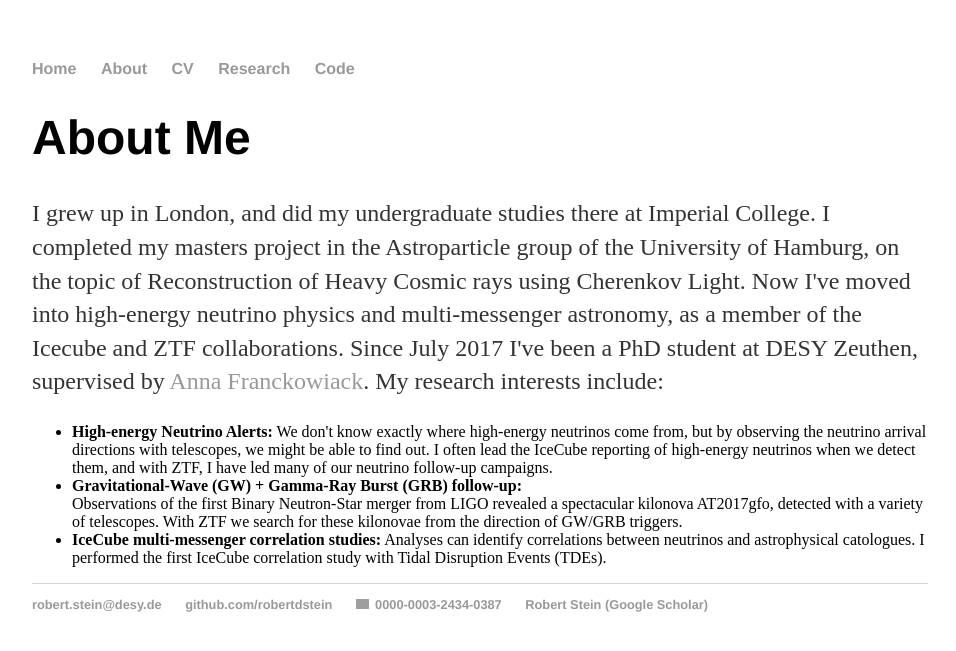
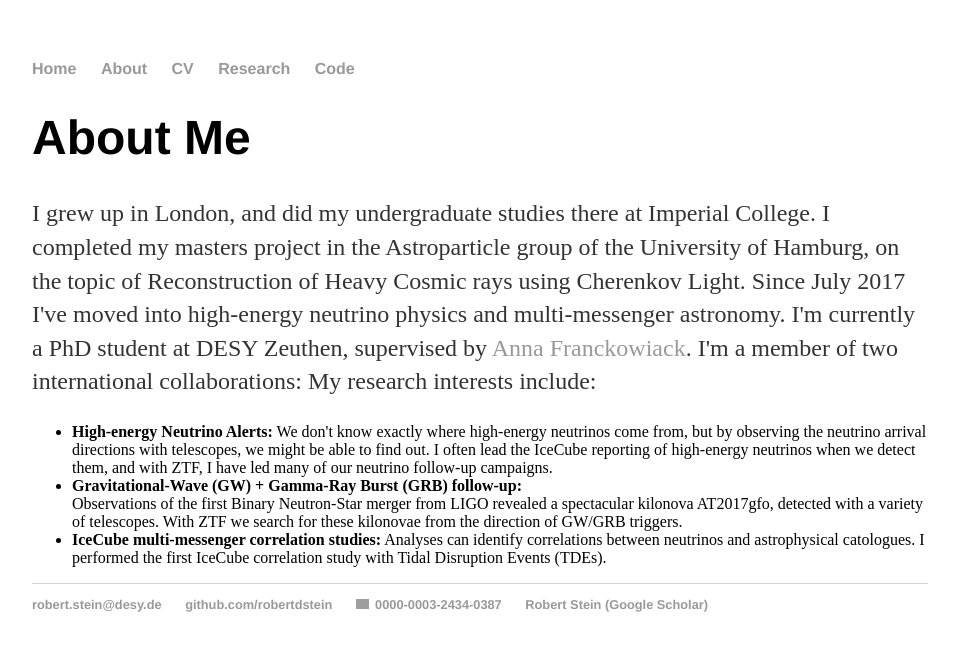
Before and after one commit to robertdstein/robertdstein.github.io, a Jekyll site: the page built from about.html, in a window 1280 px wide. Shown: the top 651 px of the page, without its empty margins (160-1116 px from the left). Built offline with Jekyll 4.4.1, drawn with Linux system fonts in a browser that asks for light colours; grey boxes are pictures that could not be loaded.

Commit message:
reupdate cv.

```diff
--- a/about.html
+++ b/about.html
@@ -7,11 +7,17 @@ title: Robert Stein
 	<p>
 		I grew up in London, and did my undergraduate studies there at Imperial College.
 		I completed my masters project in the Astroparticle group of the University of Hamburg, on the topic of Reconstruction of Heavy Cosmic rays using Cherenkov Light.
-		Now I've moved into high-energy neutrino physics and multi-messenger astronomy, as a member of the Icecube and ZTF collaborations.
-		Since July 2017 I've been a PhD student at DESY Zeuthen, supervised by <a href="https://www-zeuthen.desy.de/~afrancko/"> Anna Franckowiack</a>.
+		Since July 2017 I've moved into high-energy neutrino physics and multi-messenger astronomy.
+		I'm currently a PhD student at DESY Zeuthen, supervised by <a href="https://www-zeuthen.desy.de/~afrancko/"> Anna Franckowiack</a>.
+
+		I'm a member of two international collaborations:
+
+
+
 		My research interests include:
 
 	</p>
+
 		<ul>
 			<li><b>High-energy Neutrino Alerts:</b> We don't know exactly where high-energy neutrinos come from, but by observing the neutrino arrival directions with telescopes, we might be able to find out. I often lead the IceCube reporting of high-energy neutrinos when we detect them, and with ZTF, I have led many of our neutrino follow-up campaigns.</li>
 			<li><b>Gravitational-Wave (GW) + Gamma-Ray Burst (GRB) follow-up:</b></li> Observations of the first Binary Neutron-Star merger from LIGO revealed a spectacular kilonova AT2017gfo, detected with a variety of telescopes. With ZTF we search for these kilonovae from the direction of GW/GRB triggers.
--- a/index.html
+++ b/index.html
@@ -4,9 +4,9 @@ title: Robert Stein
 ---
 <div class="blurb">
 	<h1>Hi there, I'm Robert Stein!</h1>
-	<p>I'm a PhD student at DESY Zeuthen, working on Multi-Messenger Astronomy. You can find out <a href="/about">more about me.</a></p>
+	<p>I'm a PhD student at DESY Zeuthen, working on Multi-Messenger Astronomy. You can find out <a href="/about">more about me</a>, or check out my <a href="/research">research.</a> </p>
 	<figure>
 		<img src="/images/ScienceSlam.jpg" alt="DESY Science Slam" style="float:center;width:600px;height:400px">
-		<figcaption>Me (center) at the DESY Science Slam. (credit:DESY) </figcaption>
+		<figcaption>Me (center) after winning the DESY Science Slam 2019. (credit:DESY) </figcaption>
 	</figure>
 </div><!-- /.blurb -->
```
Also changed, not shown: cv.html (added, +10 -0 lines).
